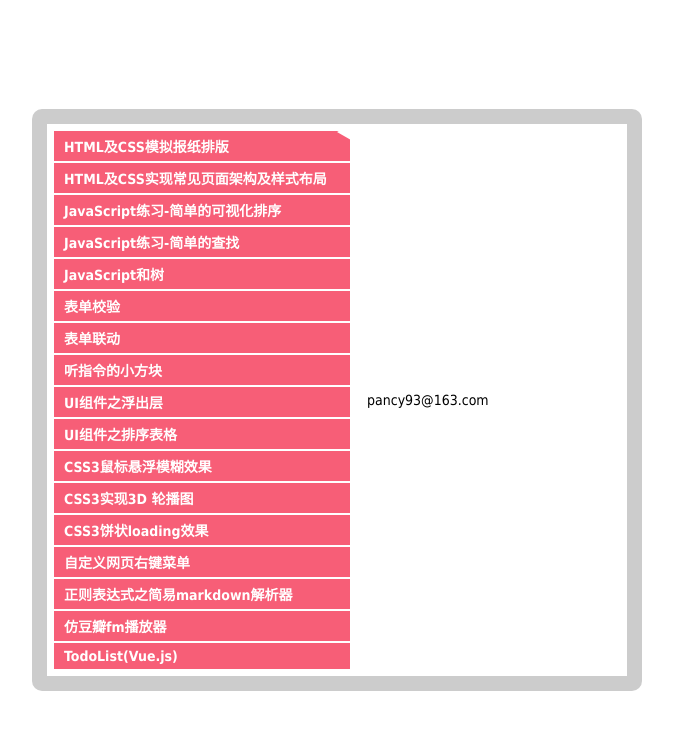
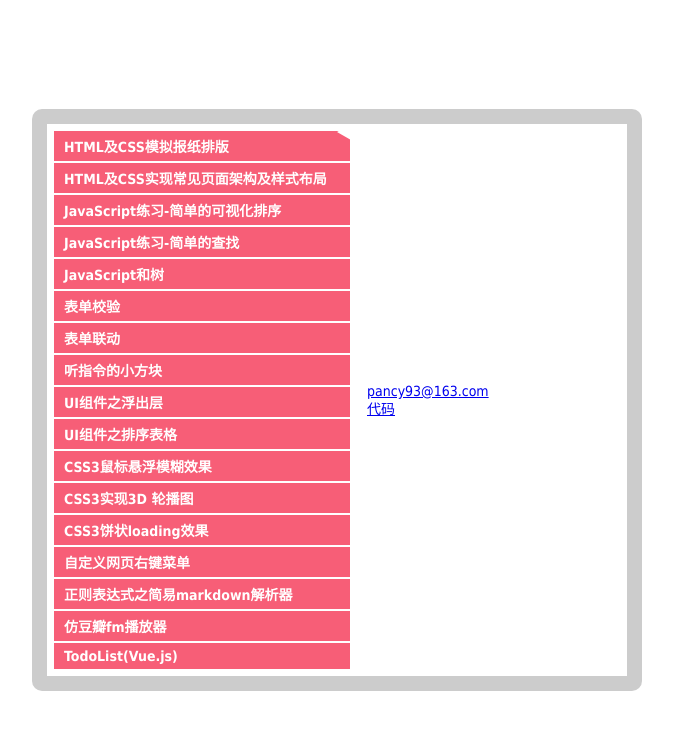
Before and after one commit to pancy93/ife, a plain HTML site: page index.html in a window 1280 px wide. Shown: the whole page, without its empty margins (303-976 px from the left). Drawn offline with Linux system fonts and the light colour scheme.

Commit message:
modified index

```diff
--- a/index.html
+++ b/index.html
@@ -72,12 +72,13 @@
 	</ul>
 	<div id="description">
 		<div id="showtri"></div>
-		<div id="content">pancy93@163.com</div>
+		<div id="content"><a href="mailto:pancy93@163.com">pancy93@163.com</a>
+			<br><a href="https://github.com/pancy93/ife/tree/gh-pages">代码</a></div>
 	</div>
 </div>
 
 <script>
-	var defultm='<a href="mailto:pancy93@163.com">pancy93@163.com</a><a href="https://github.com/pancy93/ife/tree/gh-pages">代码</a>';
+	var defultm='<a href="mailto:pancy93@163.com">pancy93@163.com</a><br><a href="https://github.com/pancy93/ife/tree/gh-pages" target="_blank>代码</a>';
 	var tasks=[
 		{
 			title: 'HTML及CSS模拟报纸排版',
```
